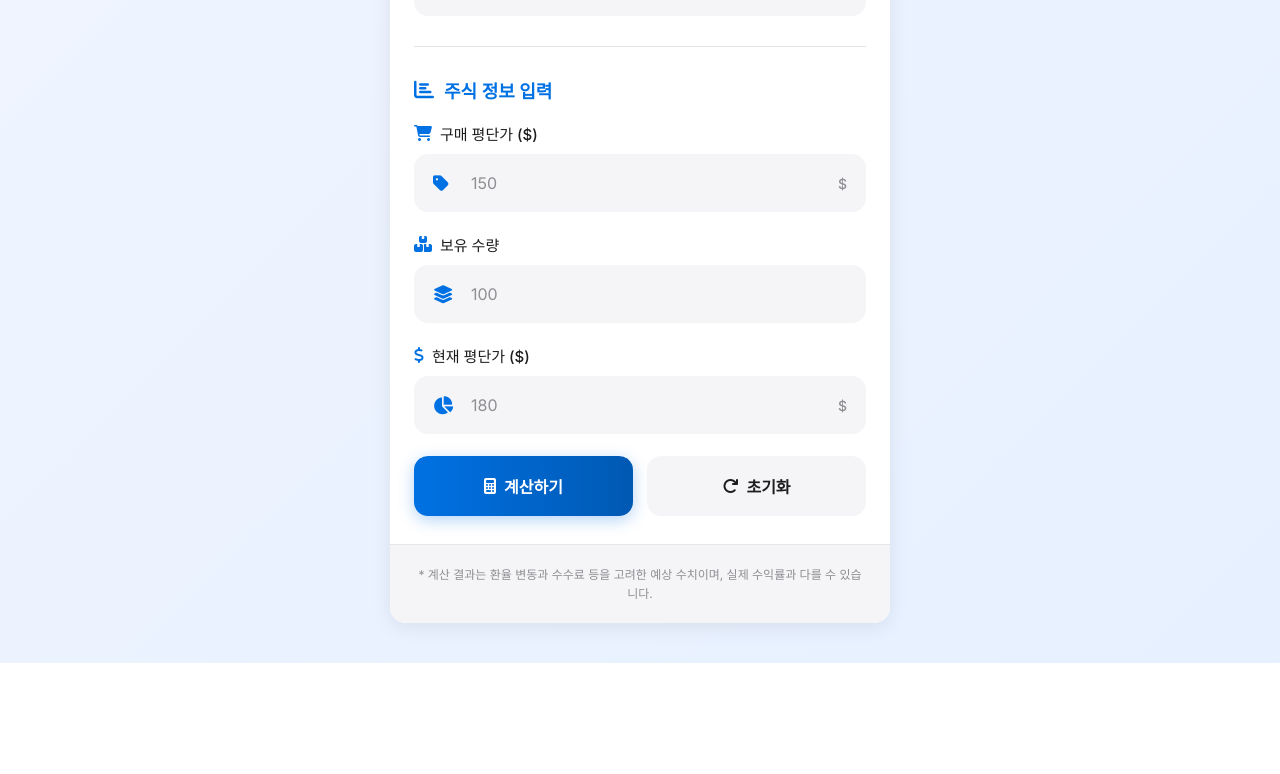
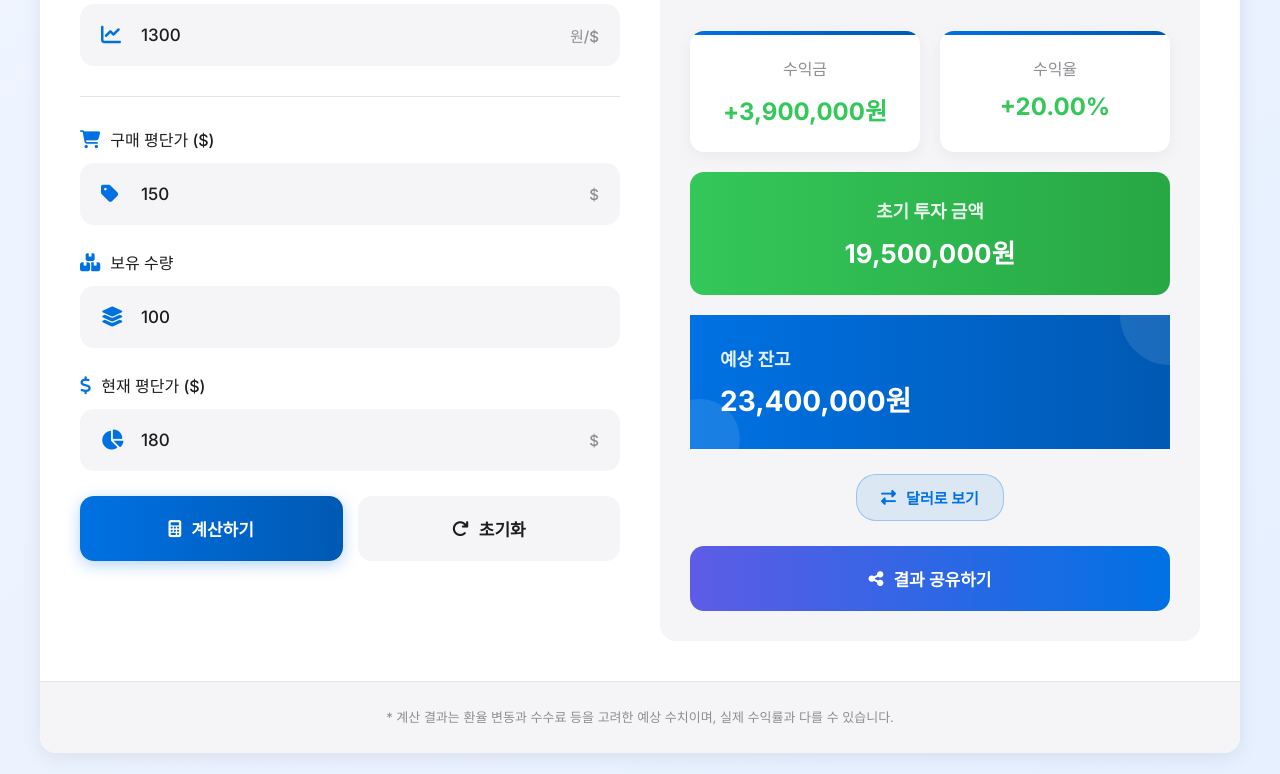
Before and after one commit to apwlq/StockYield, a plain HTML site: page index.html in a window 1280 px wide. Shown: the part 305-1079 px from the top of the page. Before the commit the page ends 968 px from the top, so only its background shows below. Drawn offline with Linux system fonts and the light colour scheme.

Commit message:
Update index.html by DeepSeek
PC 사용 시 분활 화면 적용함.

```diff
--- a/index.html
+++ b/index.html
@@ -44,7 +44,7 @@
 
         .container {
             width: 100%;
-            max-width: 500px;
+            max-width: 1200px;
             background: var(--white);
             border-radius: var(--border-radius);
             box-shadow: var(--shadow);
@@ -62,56 +62,78 @@
 
         .header h1 {
             font-weight: 700;
-            font-size: 26px;
+            font-size: 32px;
             letter-spacing: -0.5px;
             margin-bottom: 8px;
         }
 
         .header p {
-            font-size: 15px;
+            font-size: 16px;
             opacity: 0.9;
             font-weight: 300;
-            max-width: 320px;
+            max-width: 500px;
             margin: 0 auto;
             line-height: 1.5;
         }
 
-        .form-container {
-            padding: 28px 24px;
+        .main-content {
+            display: flex;
+            flex-wrap: wrap;
+            padding: 20px;
+        }
+
+        .form-section {
+            flex: 1;
+            min-width: 400px;
+            padding: 20px;
+        }
+
+        .result-section {
+            flex: 1;
+            min-width: 400px;
+            padding: 20px;
+            display: none;
+        }
+
+        .result-section.show {
+            display: block;
+            animation: fadeIn 0.5s ease forwards;
         }
 
         .section-title {
-            font-size: 18px;
+            font-size: 20px;
             font-weight: 600;
-            margin-bottom: 20px;
+            margin-bottom: 25px;
             color: var(--primary);
+            display: flex;
+            align-items: center;
+            gap: 12px;
+            padding-bottom: 10px;
+            border-bottom: 2px solid var(--primary-light);
+        }
+
+        .section-title i {
+            font-size: 22px;
+        }
+
+        .input-group {
+            margin-bottom: 25px;
+            position: relative;
+        }
+
+        .input-group label {
+            display: block;
+            margin-bottom: 12px;
+            font-weight: 500;
+            font-size: 16px;
             display: flex;
             align-items: center;
             gap: 10px;
         }
 
-        .section-title i {
-            font-size: 20px;
-        }
-
-        .input-group {
-            margin-bottom: 22px;
-            position: relative;
-        }
-
-        .input-group label {
-            display: block;
-            margin-bottom: 10px;
-            font-weight: 500;
-            font-size: 15px;
-            display: flex;
-            align-items: center;
-            gap: 8px;
-        }
-
         .input-group label i {
             color: var(--primary);
-            font-size: 16px;
+            font-size: 18px;
         }
 
         .input-wrapper {
@@ -132,17 +154,17 @@
 
         .input-wrapper i {
             position: absolute;
-            left: 18px;
+            left: 20px;
             color: var(--primary);
-            font-size: 18px;
+            font-size: 20px;
         }
 
         .input-group input {
             width: 100%;
-            padding: 18px 18px 18px 56px;
+            padding: 20px 20px 20px 60px;
             border: none;
             border-radius: 14px;
-            font-size: 16px;
+            font-size: 17px;
             background: transparent;
             font-weight: 500;
             color: var(--gray-900);
@@ -159,11 +181,11 @@
 
         .currency {
             position: absolute;
-            right: 18px;
+            right: 20px;
             top: 50%;
             transform: translateY(-50%);
             color: var(--gray-500);
-            font-size: 14px;
+            font-size: 15px;
             font-weight: 500;
         }
 
@@ -175,23 +197,23 @@
 
         .button-group {
             display: flex;
-            gap: 14px;
-            margin-top: 10px;
+            gap: 15px;
+            margin-top: 15px;
         }
 
         .btn {
             flex: 1;
-            padding: 18px;
+            padding: 20px;
             border: none;
             border-radius: 14px;
-            font-size: 16px;
+            font-size: 17px;
             font-weight: 600;
             cursor: pointer;
             transition: all 0.3s ease;
             display: flex;
             align-items: center;
             justify-content: center;
-            gap: 8px;
+            gap: 10px;
         }
 
         .btn-calculate {
@@ -221,7 +243,8 @@
         .btn-share {
             background: linear-gradient(to right, #5e5ce6, #0071e3);
             color: var(--white);
-            margin-top: 20px;
+            margin-top: 25px;
+            width: 100%;
         }
 
         .btn-share:hover {
@@ -234,16 +257,15 @@
             color: var(--primary);
             border: 1px solid rgba(0, 113, 227, 0.3);
             border-radius: 20px;
-            padding: 10px 20px;
-            font-size: 14px;
+            padding: 12px 24px;
+            font-size: 15px;
             font-weight: 600;
             cursor: pointer;
             transition: all 0.3s ease;
             display: flex;
             align-items: center;
-            gap: 8px;
-            margin: 0 auto;
-            margin-top: 15px;
+            gap: 10px;
+            margin: 25px auto 0;
         }
 
         .currency-toggle:hover {
@@ -253,46 +275,40 @@
         .results {
             background: var(--gray-100);
             border-radius: var(--border-radius);
-            margin: 0 24px 28px;
-            padding: 28px;
-            display: none;
-        }
-
-        .results.show {
-            display: block;
-            animation: fadeIn 0.5s ease forwards;
+            padding: 30px;
+            height: 100%;
         }
 
         .results-header {
             text-align: center;
-            margin-bottom: 24px;
+            margin-bottom: 30px;
             position: relative;
         }
 
         .results-header h2 {
-            font-size: 22px;
+            font-size: 26px;
             color: var(--primary);
             font-weight: 700;
-            margin-bottom: 6px;
+            margin-bottom: 8px;
         }
 
         .results-header p {
-            font-size: 14px;
+            font-size: 16px;
             color: var(--gray-500);
         }
 
         .result-grid {
             display: grid;
             grid-template-columns: repeat(2, 1fr);
-            gap: 16px;
-            margin-bottom: 20px;
+            gap: 20px;
+            margin-bottom: 25px;
         }
 
         .result-card {
             background: var(--white);
             border-radius: 14px;
-            padding: 20px;
-            box-shadow: 0 2px 10px rgba(0, 0, 0, 0.05);
+            padding: 25px;
+            box-shadow: 0 4px 15px rgba(0, 0, 0, 0.05);
             text-align: center;
             position: relative;
             overflow: hidden;
@@ -309,14 +325,14 @@
         }
 
         .result-card h3 {
-            font-size: 14px;
+            font-size: 16px;
             color: var(--gray-500);
             font-weight: 500;
-            margin-bottom: 10px;
+            margin-bottom: 12px;
         }
 
         .result-value {
-            font-size: 22px;
+            font-size: 24px;
             font-weight: 700;
         }
 
@@ -332,7 +348,7 @@
             grid-column: span 2;
             background: linear-gradient(to right, var(--primary), var(--primary-dark));
             color: var(--white);
-            padding: 24px;
+            padding: 30px;
             position: relative;
             overflow: hidden;
         }
@@ -363,19 +379,45 @@
             color: rgba(255, 255, 255, 0.9);
             position: relative;
             z-index: 2;
+            font-size: 18px;
         }
 
         .balance-card .result-value {
-            font-size: 24px;
-            margin-top: 5px;
+            font-size: 28px;
+            margin-top: 8px;
+            position: relative;
+            z-index: 2;
+        }
+
+        .investment-card {
+            grid-column: span 2;
+            background: linear-gradient(to right, #34c759, #28a745);
+            color: var(--white);
+            padding: 25px;
+            position: relative;
+            overflow: hidden;
+            text-align: center;
+            border-radius: 14px;
+        }
+
+        .investment-card h3 {
+            color: rgba(255, 255, 255, 0.9);
+            position: relative;
+            z-index: 2;
+            font-size: 18px;
+            margin-bottom: 10px;
+        }
+
+        .investment-card .result-value {
+            font-size: 26px;
             position: relative;
             z-index: 2;
         }
 
         .disclaimer {
-            padding: 20px 24px;
+            padding: 25px;
             background: var(--gray-100);
-            font-size: 12px;
+            font-size: 13px;
             color: var(--gray-500);
             line-height: 1.6;
             text-align: center;
@@ -411,30 +453,41 @@
         }
 
         /* 반응형 디자인 */
-        @media (max-width: 480px) {
+        @media (max-width: 992px) {
+            .result-section {
+                min-width: 100%;
+                margin-top: 30px;
+            }
+
+            .main-content {
+                flex-direction: column;
+            }
+        }
+
+        @media (max-width: 768px) {
             .header {
                 padding: 24px 20px;
             }
 
             .header h1 {
-                font-size: 24px;
+                font-size: 26px;
             }
 
-            .form-container {
-                padding: 24px 20px;
-            }
-
-            .results {
-                margin: 0 20px 24px;
-                padding: 24px;
+            .form-section, .result-section {
+                padding: 15px;
             }
 
             .result-grid {
                 grid-template-columns: 1fr;
             }
 
-            .balance-card {
+            .balance-card, .investment-card {
                 grid-column: span 1;
+            }
+
+            .btn {
+                padding: 18px;
+                font-size: 16px;
             }
         }
     </style>
@@ -446,10 +499,11 @@
             <p>미국 주식 수익률을 정확하게 계산하는 전문 도구</p>
         </div>
 
-        <div class="form-container">
+        <div class="main-content">
+            <div class="form-section">
                 <div class="section-title">
                     <i class="fas fa-sliders-h"></i>
-                <span>환율 정보</span>
+                    <span>환율 및 주식 정보 입력</span>
                 </div>
 
                 <div class="input-group">
@@ -459,17 +513,12 @@
                     </label>
                     <div class="input-wrapper">
                         <i class="fas fa-chart-line"></i>
-                    <input type="number" id="currentExchangeRate" placeholder="1,300" step="0.01">
+                        <input type="number" id="currentExchangeRate" placeholder="1,300" step="0.01" value="1300">
                         <div class="currency">원/$</div>
                     </div>
                 </div>
 
                 <div class="divider"></div>
-
-            <div class="section-title">
-                <i class="fas fa-chart-bar"></i>
-                <span>주식 정보 입력</span>
-            </div>
 
                 <div class="input-group">
                     <label for="purchasePrice">
@@ -478,7 +527,7 @@
                     </label>
                     <div class="input-wrapper">
                         <i class="fas fa-tag"></i>
-                    <input type="number" id="purchasePrice" placeholder="150" step="0.01">
+                        <input type="number" id="purchasePrice" placeholder="150" step="0.01" value="150">
                         <div class="currency">$</div>
                     </div>
                 </div>
@@ -490,7 +539,7 @@
                     </label>
                     <div class="input-wrapper">
                         <i class="fas fa-layer-group"></i>
-                    <input type="number" id="quantity" placeholder="100">
+                        <input type="number" id="quantity" placeholder="100" value="100">
                     </div>
                 </div>
 
@@ -501,7 +550,7 @@
                     </label>
                     <div class="input-wrapper">
                         <i class="fas fa-chart-pie"></i>
-                    <input type="number" id="currentPrice" placeholder="180" step="0.01">
+                        <input type="number" id="currentPrice" placeholder="180" step="0.01" value="180">
                         <div class="currency">$</div>
                     </div>
                 </div>
@@ -516,7 +565,8 @@
                 </div>
             </div>
 
-        <div class="results" id="results">
+            <div class="result-section" id="resultSection">
+                <div class="results">
                     <div class="results-header">
                         <h2>투자 분석 결과</h2>
                         <p>주식 가격 변동을 반영한 수익률</p>
@@ -533,6 +583,11 @@
                             <div class="result-value" id="profitPercent">-</div>
                         </div>
 
+                        <div class="investment-card">
+                            <h3>초기 투자 금액</h3>
+                            <div class="result-value" id="initialInvestmentDisplay">-</div>
+                        </div>
+
                         <div class="balance-card">
                             <h3>예상 잔고</h3>
                             <div class="result-value" id="balanceDisplay">-</div>
@@ -546,6 +601,8 @@
                     <button class="btn btn-share" id="shareBtn">
                         <i class="fas fa-share-alt"></i> 결과 공유하기
                     </button>
+                </div>
+            </div>
         </div>
 
         <div class="disclaimer">
@@ -561,7 +618,7 @@
             const resetBtn = document.getElementById('resetBtn');
             const shareBtn = document.getElementById('shareBtn');
             const currencyToggle = document.getElementById('currencyToggle');
-            const results = document.getElementById('results');
+            const resultSection = document.getElementById('resultSection');
             const toast = document.getElementById('toast');
             const toggleText = document.getElementById('toggleText');
 
@@ -598,7 +655,7 @@
                 localStorage.setItem('currencyPref', showInDollars ? 'dollar' : 'won');
 
                 // 계산 결과 업데이트
-                if (results.classList.contains('show')) {
+                if (resultSection.classList.contains('show')) {
                     calculateProfit();
                 }
 
@@ -618,8 +675,9 @@
                 const quantity = parseFloat(document.getElementById('quantity').value) || 0;
                 const currentPrice = parseFloat(document.getElementById('currentPrice').value) || 0;
 
-                // 시작 잔고 계산 (구매 평단가 * 수량 * 환율)
-                const initialBalance = purchasePrice * quantity * currentExchangeRate;
+                // 초기 투자 금액 계산 (구매 평단가 * 수량 * 환율)
+                const initialInvestmentDollar = purchasePrice * quantity;
+                const initialInvestmentWon = initialInvestmentDollar * currentExchangeRate;
 
                 // 계산 로직
                 // 1. 수익금 ($) = (현재평단가 - 구매평단가) * 수량
@@ -645,6 +703,9 @@
                     document.getElementById('profitDisplay').textContent =
                         profitDollar >= 0 ? `+$${profitDollar.toFixed(2)}` : `-$${Math.abs(profitDollar).toFixed(2)}`;
 
+                    document.getElementById('initialInvestmentDisplay').textContent =
+                        `$${initialInvestmentDollar.toFixed(2)}`;
+
                     document.getElementById('balanceDisplay').textContent =
                         `$${balanceDollar.toFixed(2)}`;
                 } else {
@@ -652,6 +713,9 @@
                     document.getElementById('profitDisplay').textContent =
                         profitWon >= 0 ? `+${Math.round(profitWon).toLocaleString('ko-KR')}원` :
                         `-${Math.round(Math.abs(profitWon)).toLocaleString('ko-KR')}원`;
+
+                    document.getElementById('initialInvestmentDisplay').textContent =
+                        `${Math.round(initialInvestmentWon).toLocaleString('ko-KR')}원`;
 
                     document.getElementById('balanceDisplay').textContent =
                         `${Math.round(balanceWon).toLocaleString('ko-KR')}원`;
@@ -669,13 +733,10 @@
                     'result-value result-positive' : 'result-value result-negative';
 
                 // 결과 표시 애니메이션
-                results.classList.add('show');
+                resultSection.classList.add('show');
 
                 // URL 업데이트 (공유 가능한 링크 생성)
                 updateUrlWithParams();
-
-                // 결과 영역으로 스크롤
-                results.scrollIntoView({ behavior: 'smooth', block: 'nearest' });
             }
 
             // URL 파라미터 업데이트 함수
@@ -743,16 +804,20 @@
 
                 document.getElementById('profitDisplay').textContent = '-';
                 document.getElementById('profitPercent').textContent = '-';
+                document.getElementById('initialInvestmentDisplay').textContent = '-';
                 document.getElementById('balanceDisplay').textContent = '-';
 
                 document.getElementById('profitDisplay').className = 'result-value';
                 document.getElementById('profitPercent').className = 'result-value';
 
-                results.classList.remove('show');
+                resultSection.classList.remove('show');
 
                 // URL에서 파라미터 제거
                 window.history.replaceState({}, document.title, window.location.pathname);
             }
+
+            // 페이지 로드 시 기본 계산 실행 (데모용)
+            setTimeout(calculateProfit, 1000);
         });
     </script>
 </body>
```
Lines whose indentation alone changed are shown as unchanged.
